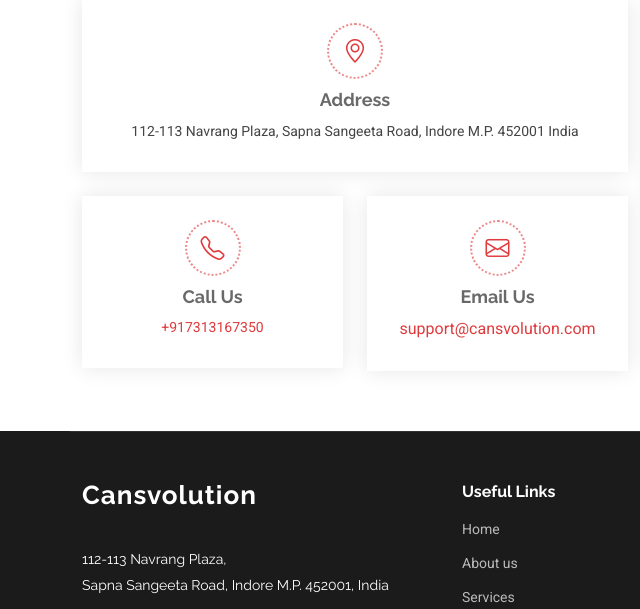
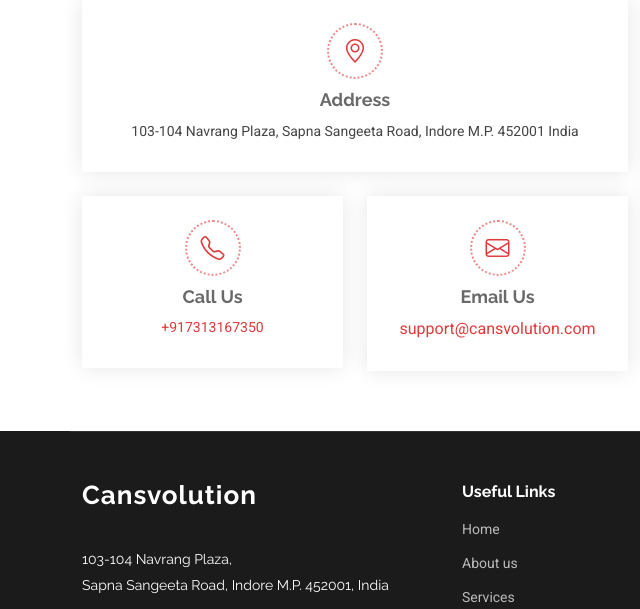
Before and after one commit to cansvolution/CansvolutionWebsite, a plain HTML site: page index.html in a window 1280 px wide. Shown: the part 6980-7589 px from the top of the page, 0-640 px from the left. Drawn offline with Linux system fonts and the light colour scheme.

Commit message:
address updated

```diff
--- a/index.html
+++ b/index.html
@@ -992,7 +992,7 @@
                 <div class="info-item d-flex flex-column justify-content-center align-items-center" data-aos="fade-up" data-aos-delay="200">
                   <i class="bi bi-geo-alt"></i>
                   <h3>Address</h3>
-                  <p>112-113 Navrang Plaza,
+                  <p>103-104 Navrang Plaza,
                     Sapna Sangeeta Road, Indore M.P. 452001
                     India</p>
                 </div>
@@ -1068,7 +1068,7 @@
             <span class="sitename">Cansvolution</span>
           </a>
           <div class="footer-contact pt-3">
-            <p>112-113 Navrang Plaza,</p>
+            <p>103-104 Navrang Plaza,</p>
             <p>Sapna Sangeeta Road, Indore M.P. 452001, India</p>
             <p class="mt-3"><strong>Phone:</strong>
               <a href="tel:+917313167350">
```
Also changed, not shown: DigitalMarketing.html (+1 -1 lines), ManagedITServices.html (+1 -1 lines), NetworkInfrastructure.html (+1 -1 lines), cloudComputing.html (+1 -1 lines), customSoftware.html (+1 -1 lines), cyberSecurity.html (+1 -1 lines), itConsulting.html (+1 -1 lines).
